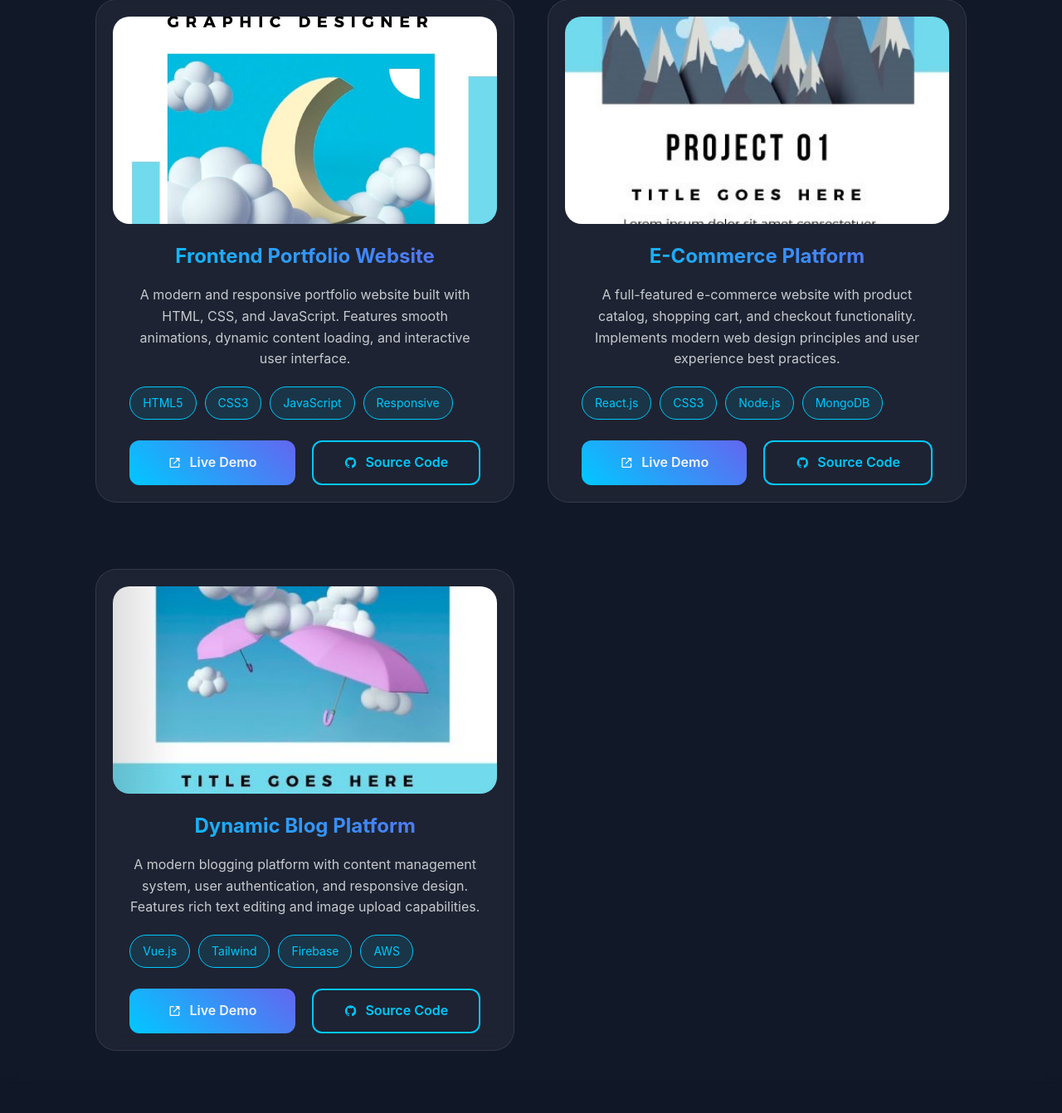
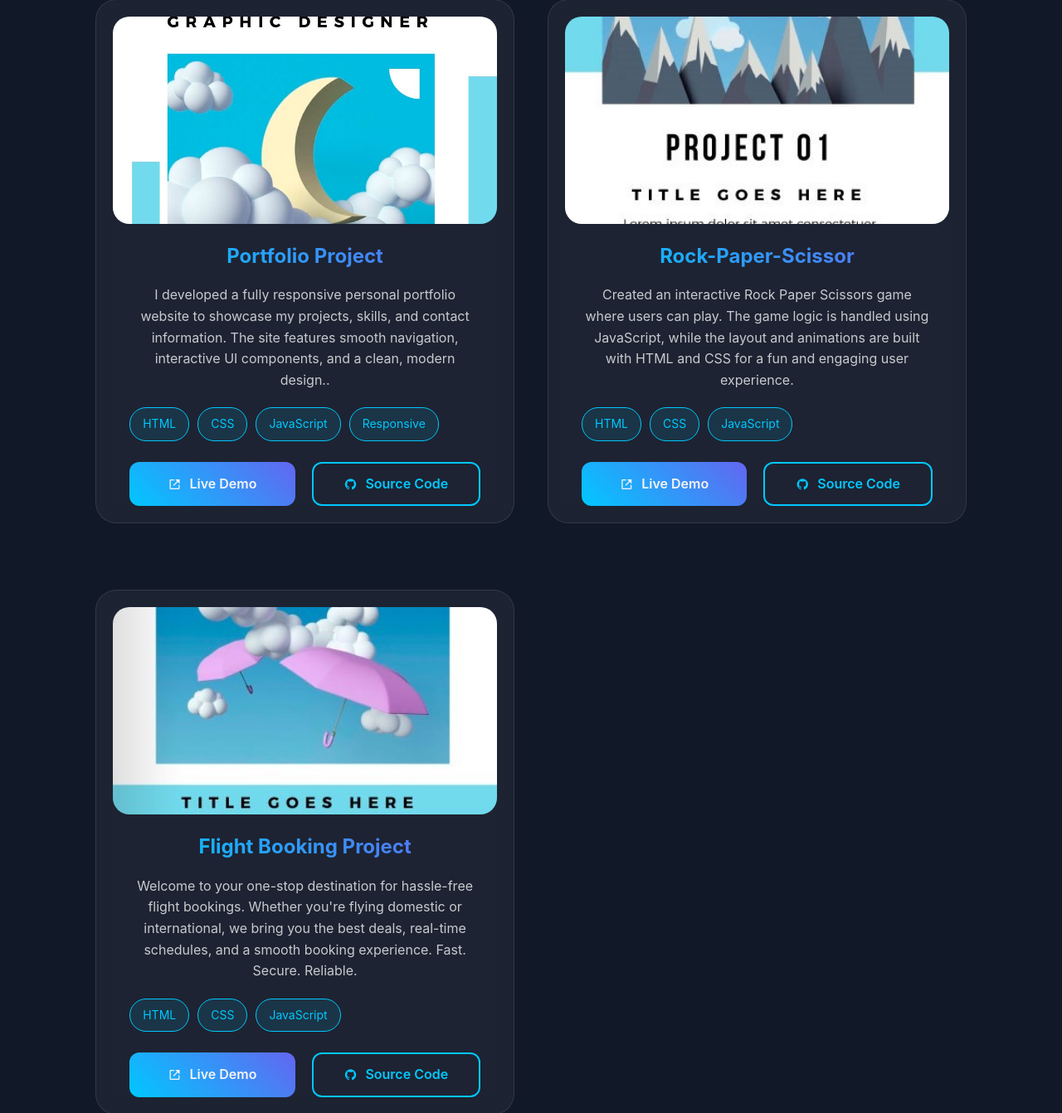
Before and after one commit to MdFarish552/Personal-Porrtfolio-Project, a plain HTML site: page index.html in a window 1280 px wide. Shown: the part 3151-4493 px from the top of the page at 83% size. Drawn offline with nearby package versions, Linux system fonts and the light colour scheme.

Commit message:
some changing words

```diff
--- a/index.html
+++ b/index.html
@@ -152,20 +152,20 @@
                     <img src="/img/f1.jpg" alt="Frontend Website Project">
                 </div>
                 <div class="project-content">
-                    <h3>Frontend Portfolio Website</h3>
-                    <p>A modern and responsive portfolio website built with HTML, CSS, and JavaScript. Features smooth animations, dynamic content loading, and interactive user interface.</p>
+                    <h3>Portfolio Project</h3>
+                    <p>I developed a fully responsive personal portfolio website to showcase my projects, skills, and contact information. The site features smooth navigation, interactive UI components, and a clean, modern design..</p>
                     <div class="project-tech">
-                        <span class="tech-tag">HTML5</span>
-                        <span class="tech-tag">CSS3</span>
+                        <span class="tech-tag">HTML</span>
+                        <span class="tech-tag">CSS</span>
                         <span class="tech-tag">JavaScript</span>
                         <span class="tech-tag">Responsive</span>
                     </div>
                     <div class="project-links">
-                        <a href="#" class="live-demo">
+                        <a href="http://127.0.0.1:5500/index.html" class="live-demo">
                             <i class='bx bx-link-external'></i>
                             Live Demo
                         </a>
-                        <a href="#" class="source-code">
+                        <a href="https://github.com/MdFarish552/Personal-Portfolio-Project" class="source-code">
                             <i class='bx bxl-github'></i>
                             Source Code
                         </a>
@@ -179,20 +179,19 @@
                     <img src="/img/f2.jpg" alt="E-Commerce Website">
                 </div>
                 <div class="project-content">
-                    <h3>E-Commerce Platform</h3>
-                    <p>A full-featured e-commerce website with product catalog, shopping cart, and checkout functionality. Implements modern web design principles and user experience best practices.</p>
+                    <h3>Rock-Paper-Scissor</h3>
+                    <p>Created an interactive Rock Paper Scissors game where users can play. The game logic is handled using JavaScript, while the layout and animations are built with HTML and CSS for a fun and engaging user experience.</p>
                     <div class="project-tech">
-                        <span class="tech-tag">React.js</span>
-                        <span class="tech-tag">CSS3</span>
-                        <span class="tech-tag">Node.js</span>
-                        <span class="tech-tag">MongoDB</span>
+                        <span class="tech-tag">HTML</span>
+                        <span class="tech-tag">CSS</span>
+                        <span class="tech-tag">JavaScript</span>
                     </div>
                     <div class="project-links">
-                        <a href="#" class="live-demo">
+                        <a href="http://127.0.0.1:5500/index.html" class="live-demo">
                             <i class='bx bx-link-external'></i>
                             Live Demo
                         </a>
-                        <a href="#" class="source-code">
+                        <a href=https://github.com/MdFarish552/Rock-Paper-Game_project" class="source-code">
                             <i class='bx bxl-github'></i>
                             Source Code
                         </a>
@@ -206,16 +205,16 @@
                     <img src="/img/f3.jpg" alt="Blog Platform">
                 </div>
                 <div class="project-content">
-                    <h3>Dynamic Blog Platform</h3>
-                    <p>A modern blogging platform with content management system, user authentication, and responsive design. Features rich text editing and image upload capabilities.</p>
+                    <h3>Flight Booking Project</h3>
+                    <p>Welcome to your one-stop destination for hassle-free flight bookings. Whether you're flying domestic or international, we bring you the best deals, real-time schedules, and a smooth booking experience.
+Fast. Secure. Reliable.</p>
                     <div class="project-tech">
-                        <span class="tech-tag">Vue.js</span>
-                        <span class="tech-tag">Tailwind</span>
-                        <span class="tech-tag">Firebase</span>
-                        <span class="tech-tag">AWS</span>
+                        <span class="tech-tag">HTML</span>
+                        <span class="tech-tag">CSS</span>
+                        <span class="tech-tag">JavaScript</span>
                     </div>
                     <div class="project-links">
-                        <a href="#" class="live-demo">
+                        <a href="http://127.0.0.1:5500/index.html" class="live-demo">
                             <i class='bx bx-link-external'></i>
                             Live Demo
                         </a>
--- a/scripts.js
+++ b/scripts.js
@@ -377,3 +377,20 @@ const revealTimeline = () => {
 
 window.addEventListener("scroll", revealTimeline);
 window.addEventListener("load", revealTimeline);
+
+// Make "Live Demo" and "Source Code" buttons open links via JS
+document.addEventListener("DOMContentLoaded", function () {
+  document
+    .querySelectorAll(
+      ".project-links a.live-demo, .project-links a.source-code"
+    )
+    .forEach(function (btn) {
+      btn.addEventListener("click", function (e) {
+        e.preventDefault();
+        const url = btn.getAttribute("href");
+        if (url && url !== "#") {
+          window.open(url, "_blank");
+        }
+      });
+    });
+});
```
